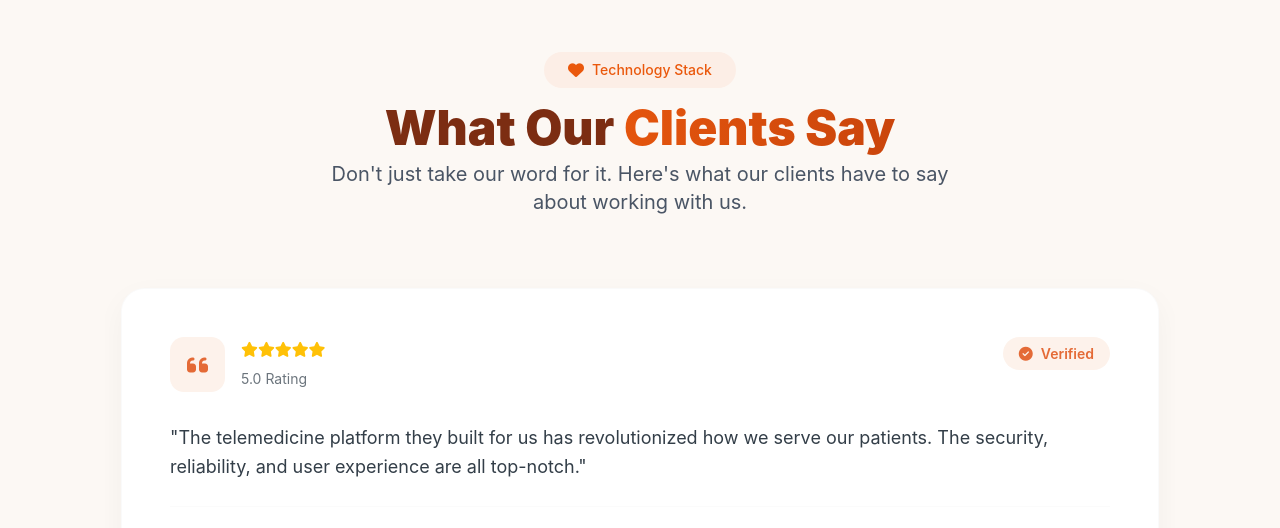
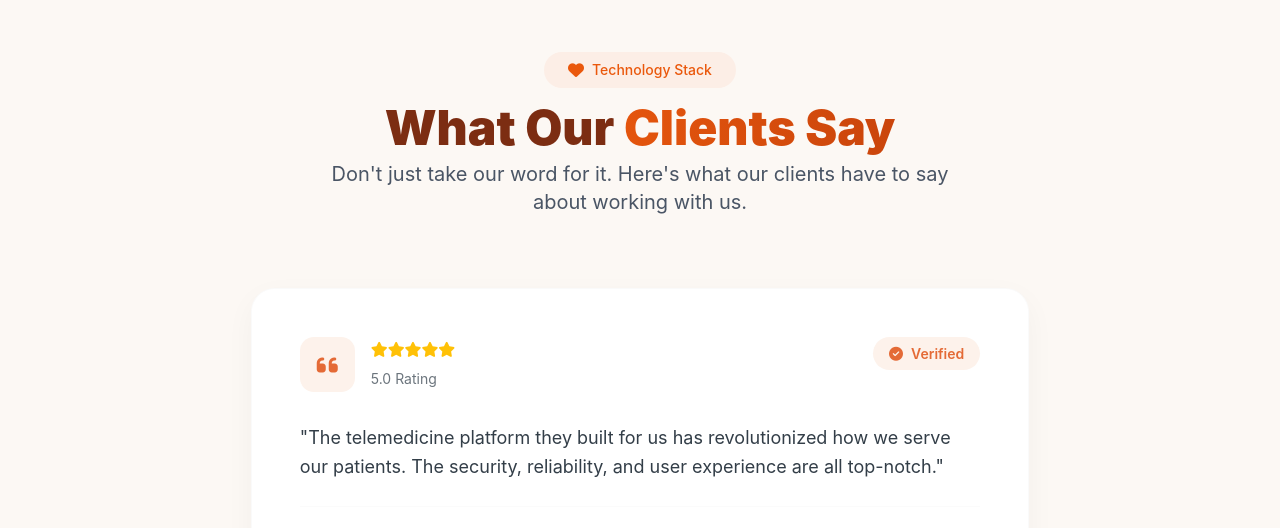
Before and after one commit to abdelrahmname2/bootstraps-, a plain HTML site: page index.html in a window 1280 px wide. Shown: the part 3561-4089 px from the top of the page. Drawn offline with Linux system fonts and the light colour scheme.

Commit message:
Update media.css

```diff
--- a/css/media.css
+++ b/css/media.css
@@ -503,3 +503,10 @@
         font-size: 0.9rem;
     }
 }
+
+/* testimonials  */
+@media (min-width: 992px) {
+    .testimonials .testimonial-card {
+        width: 75% !important;
+    }
+}
```
